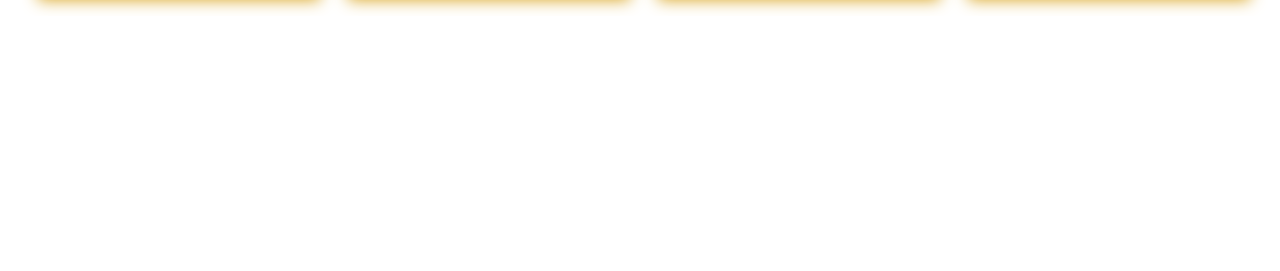
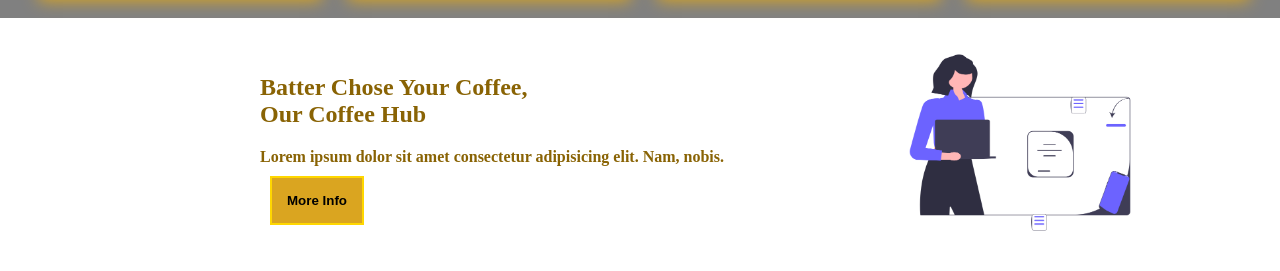
Before and after one commit to naymhossen/hot-coffee, a plain HTML site: page coffee.html in a window 1280 px wide. Shown: the part 791-1062 px from the top of the page. Before the commit the page ends 807 px from the top, so only its background shows below. Drawn offline with Linux system fonts and the light colour scheme.

Commit message:
added the section button and some dive

```diff
--- a/coffee.css
+++ b/coffee.css
@@ -85,10 +85,12 @@
     background-color: goldenrod;
 }
 .offer-container{
+    border: 1px solid gray;
+    /* border-radius: 5px; */
     display: flex;
     padding: 20px;
     margin-top: 20px;
-    /* border: 2px solid tomato; */
+    background-color: grey;
     justify-content: space-around;
 }
 .box{
@@ -113,3 +115,35 @@
     padding: 2px;
     margin: 2px;
 }
+.photo{
+    width: 300px;
+    margin-right: 100px;
+    padding: 10px;
+}
+.about-container{
+    background-color: white;
+    display: flex;
+    align-items:center ;
+    justify-content: space-between;
+}
+.about-titel{
+    margin-left: 250px;
+    padding: 10px;
+    font-weight: bold;
+    color: rgb(137, 99, 4)
+}
+.about-para{
+    margin-left: 250px;
+    padding: 10px;
+    font-weight: bold;
+    color: rgb(137, 99, 4)
+
+}
+.btn4{
+    font-weight: bold;
+    margin-left: 270px;
+    padding: 15px;
+    color:black;
+    background-color: goldenrod;
+    border: 2px solid gold;
+}
--- a/coffee.html
+++ b/coffee.html
@@ -5,6 +5,7 @@
     <meta name="viewport" content="width=device-width, initial-scale=1.0">
     <title>Coffee Hut</title>
     <link rel="stylesheet" href="/coffee.css">
+    <link rel="icon" type="image/x-icon" href="/icon/favicon.ico">
 </head>
 <body>
 
@@ -44,8 +45,14 @@
             </div>
         </section>
 
+
+
     </main>
     <footer>
+
+           <!-- offer container -->
+
+
         <section>
             <h1 class="title-3">OUR COFFEE OFFER</h1>
             <div class="offer-container">
@@ -77,6 +84,24 @@
             </div>
         </section>
 
+        <section>
+            <div class="about-container">
+                <div class="about-text">
+                    <h1 class="about-titel">Batter Chose Your Coffee, <br> Our Coffee Hub</h1>
+                    <p class="about-para">
+                        Lorem ipsum dolor sit amet consectetur adipisicing elit. Nam, nobis.
+                    </p>
+                    <button class="btn4">More Info</button>
+                </div>
+                <div class="about-img">
+                   <img class="photo" src="./images/coffee-working.png" alt="">
+                </div>
+            </div>
+        </section>
+
+
+
+
     </footer>
 </body>
 </html>
```
Also changed, not shown: icon/favicon.ico (added).
